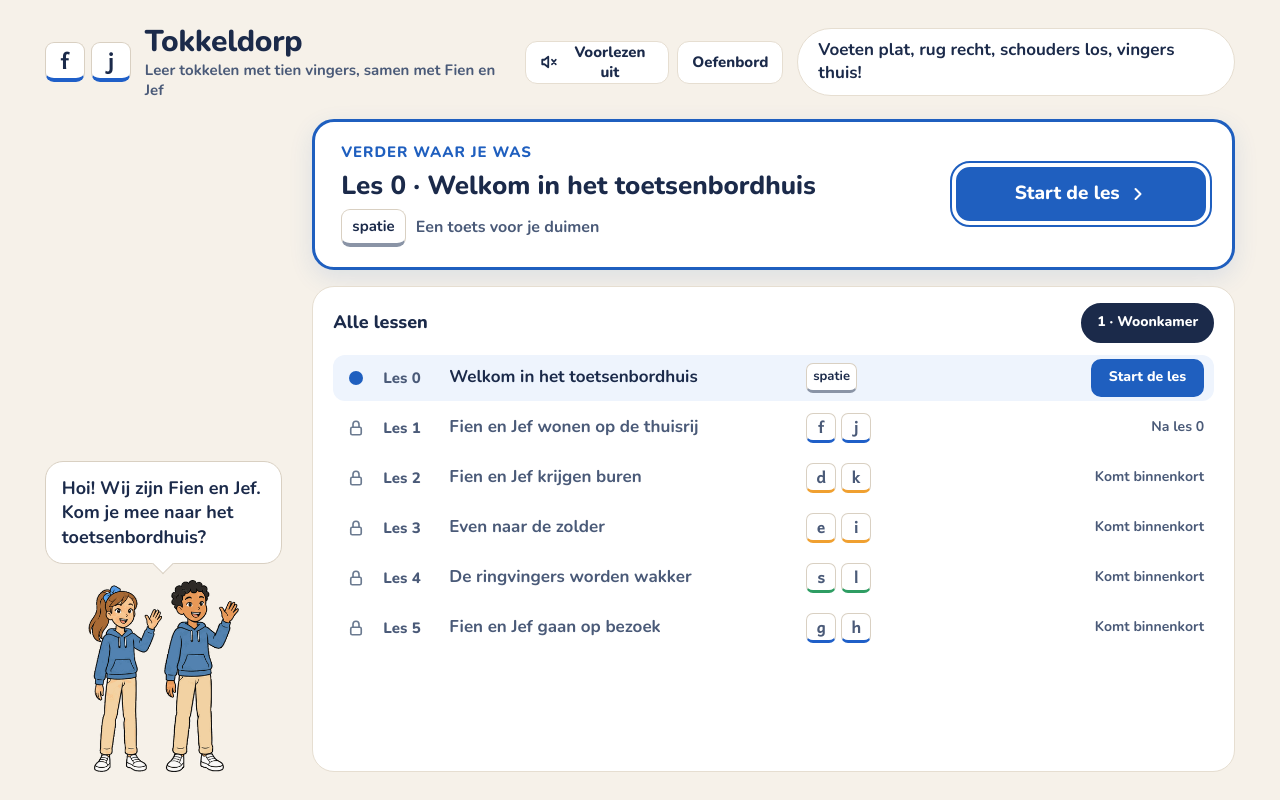
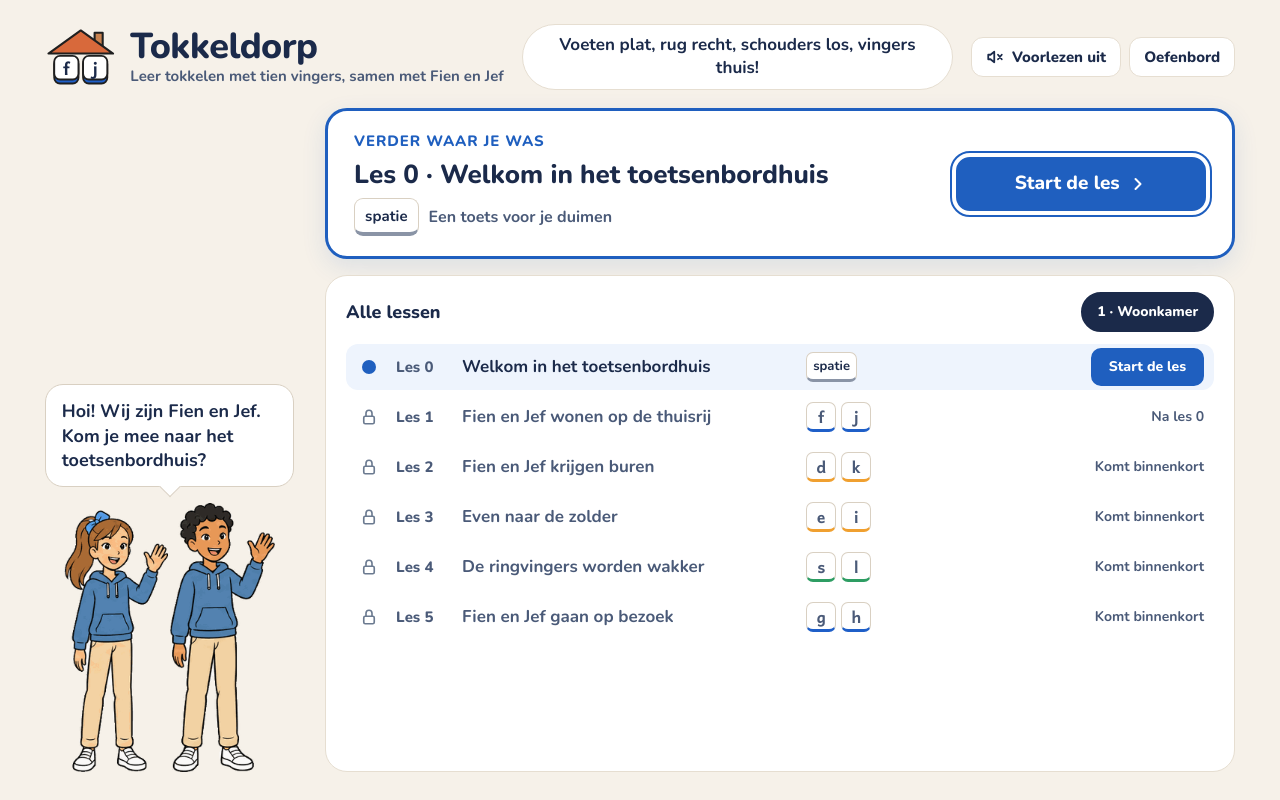
Before and after one commit to nickryckbosch/typcursus-azerty, a website built with Vite: page index.html in a window 1280 px wide. Built offline with nearby package versions, Linux system fonts and the light colour scheme.

Commit message:
Startscherm: bovenbalk met het huisje van Tokkeldorp, tekstballon vlak boven Fien en Jef
Co-Authored-By: Claude Fable 5.2 <noreply@anthropic.com>
Claude-Session: https://claude.ai/code/session_01JDVV89MMcNYcARmWnYD4w2

```diff
--- a/src/schermen/start.ts
+++ b/src/schermen/start.ts
@@ -25,6 +25,26 @@ function toetsChip(teken: string, klasse = ""): HTMLElement {
     "span",
     { class: `chip ${vinger ? `kleur-${kleurVanVinger(vinger)}` : ""} ${teken === " " ? "chip-spatie" : ""} ${klasse}` },
     tekenTonen(teken),
+  );
+}
+
+/**
+ * Het merkteken van Tokkeldorp: een huisje met onder het dak de toetsen f en j
+ * (waar Fien en Jef wonen), in de klare lijn van het huis uit les 0.
+ */
+function merkteken(): SVGSVGElement {
+  const toets = (x: number, letter: string) => [
+    svg("rect", { x, y: 27, width: 21, height: 22, rx: 5, class: "merk-toets-rand" }),
+    svg("rect", { x, y: 25, width: 21, height: 20.5, rx: 5, class: "merk-toets" }),
+    svg("text", { x: x + 10.5, y: 35.5, "text-anchor": "middle", "dominant-baseline": "central", class: "merk-letter" }, letter),
+  ];
+  return svg(
+    "svg",
+    { class: "merkteken", viewBox: "0 0 62 52", "aria-hidden": "true" },
+    svg("rect", { x: 43, y: 5, width: 7, height: 12, class: "merk-schouw" }),
+    svg("polygon", { points: "3,23 31,3 59,23", class: "merk-dak" }),
+    ...toets(8, "f"),
+    ...toets(33, "j"),
   );
 }
 
@@ -201,15 +221,16 @@ export function startScherm(app: App, wortel: HTMLElement): Scherm {
       el(
         "header",
         { class: "start-kop" },
-        el("div", { class: "start-merk", "aria-hidden": "true" }, toetsChip("f", "chip-merk"), toetsChip("j", "chip-merk")),
-        el("div", { class: "start-titel" }, el("h1", {}, t("app.titel")), el("p", {}, t("app.ondertitel"))),
+        // Links het merk (het huisje met de toetsen f en j, de naam), in het midden
+        // de startzin, rechts de twee knoppen: drie rustige blokken.
+        el("div", { class: "start-merk" }, merkteken(), el("div", { class: "start-titel" }, el("h1", {}, t("app.titel")), el("p", {}, t("app.ondertitel")))),
+        el("p", { class: "startzin" }, t("startzin")),
         el(
           "div",
           { class: "start-knoppen" },
           voorleesKnop(app),
           el("button", { class: "knop knop-klein", type: "button", onclick: () => app.naarOefenbord() }, t("knop.oefenbord")),
         ),
-        el("p", { class: "startzin" }, t("startzin")),
       ),
       el(
         "main",
--- a/src/stijl.css
+++ b/src/stijl.css
@@ -409,20 +409,64 @@ button {
   gap: clamp(8px, 2.3vh, 18px);
 }
 
+/* De bovenbalk van het startscherm: links het merk (huisje en naam), in het
+   midden de startzin, rechts de knoppen. Rustig: niets beweegt. */
 .start-kop {
+  display: grid;
+  grid-template-columns: auto minmax(0, 1fr) auto;
+  align-items: center;
+  gap: 18px;
+}
+
+.start-merk {
   display: flex;
   align-items: center;
   gap: 14px;
 }
 
-.start-merk {
-  display: flex;
-  gap: 6px;
+.merkteken {
+  height: clamp(46px, 8vh, 60px);
+  width: auto;
+  flex: none;
+}
+
+.merk-dak {
+  fill: #d8693b;
+  stroke: #1f1f1f;
+  stroke-width: 1.8;
+  stroke-linejoin: round;
+}
+
+.merk-schouw {
+  fill: #c9824f;
+  stroke: #1f1f1f;
+  stroke-width: 1.8;
+  stroke-linejoin: round;
+}
+
+.merk-toets-rand {
+  fill: var(--blauw);
+  stroke: #1f1f1f;
+  stroke-width: 1.6;
+}
+
+.merk-toets {
+  fill: #ffffff;
+  stroke: #1f1f1f;
+  stroke-width: 1.6;
+}
+
+.merk-letter {
+  font-family: var(--lees);
+  font-size: 15px;
+  font-weight: 700;
+  fill: var(--tekst);
 }
 
 .start-titel h1 {
-  font-size: clamp(22px, 3.9vh, 30px);
-  letter-spacing: -0.01em;
+  font-size: clamp(26px, 4.6vh, 36px);
+  letter-spacing: -0.015em;
+  line-height: 1.05;
 }
 
 .start-titel p {
@@ -431,17 +475,19 @@ button {
 }
 
 .start-knoppen {
-  margin-left: auto;
   display: flex;
   gap: 8px;
 }
 
+/* De startzin: wat de kinderen samen zeggen voor ze beginnen. */
 .startzin {
+  justify-self: center;
   background: var(--vlak);
   border: 1px solid var(--rand);
   border-radius: 999px;
-  padding: 10px 20px;
+  padding: 9px 22px;
   font-size: 17px;
+  text-align: center;
 }
 
 .start-inhoud {
@@ -455,7 +501,7 @@ button {
    tekstballon bovenaan, Fien en Jef eronder. De figuurtjes krimpen mee met
    de hoogte van het venster en worden nooit afgesneden. */
 .start-figuren {
-  width: clamp(170px, 18.5vw, 250px);
+  width: clamp(170px, 19.5vw, 266px);
   flex: none;
   min-height: 0;
   display: flex;
@@ -474,10 +520,12 @@ button {
   gap: 2px;
 }
 
+/* De figuren zijn nooit hoger dan hun vak: zo staat de tekstballon altijd
+   vlak boven Fien en Jef, ook op een groot scherm (test van 28 november). */
 .start-figuren .figuren {
   flex: 0 1 auto;
   min-height: 0;
-  height: min(40vh, 15vw);
+  height: min(44vh, 21vw, 320px);
   align-items: flex-end;
 }
 
@@ -596,14 +644,6 @@ button {
 .chip-groot.chip-spatie {
   font-size: 15px;
   padding: 0 10px;
-}
-
-.chip-merk {
-  width: 40px;
-  height: 40px;
-  border-radius: 9px;
-  border-bottom-width: 4px;
-  font-size: 22px;
 }
 
 /* "Alle lessen" */
@@ -1588,6 +1628,12 @@ button {
   }
 }
 
+@media (max-width: 1180px) {
+  .startzin {
+    display: none;
+  }
+}
+
 /* ---------- De oefenkaart: vaste zones (src/blokken/oefenscherm.ts) ----------
    Elk oefenscherm gebruikt dezelfde zones in de witte kaart. De rijen en
    kolommen hebben een vaste maat: wat in een zone verandert, verschuift niets
```
